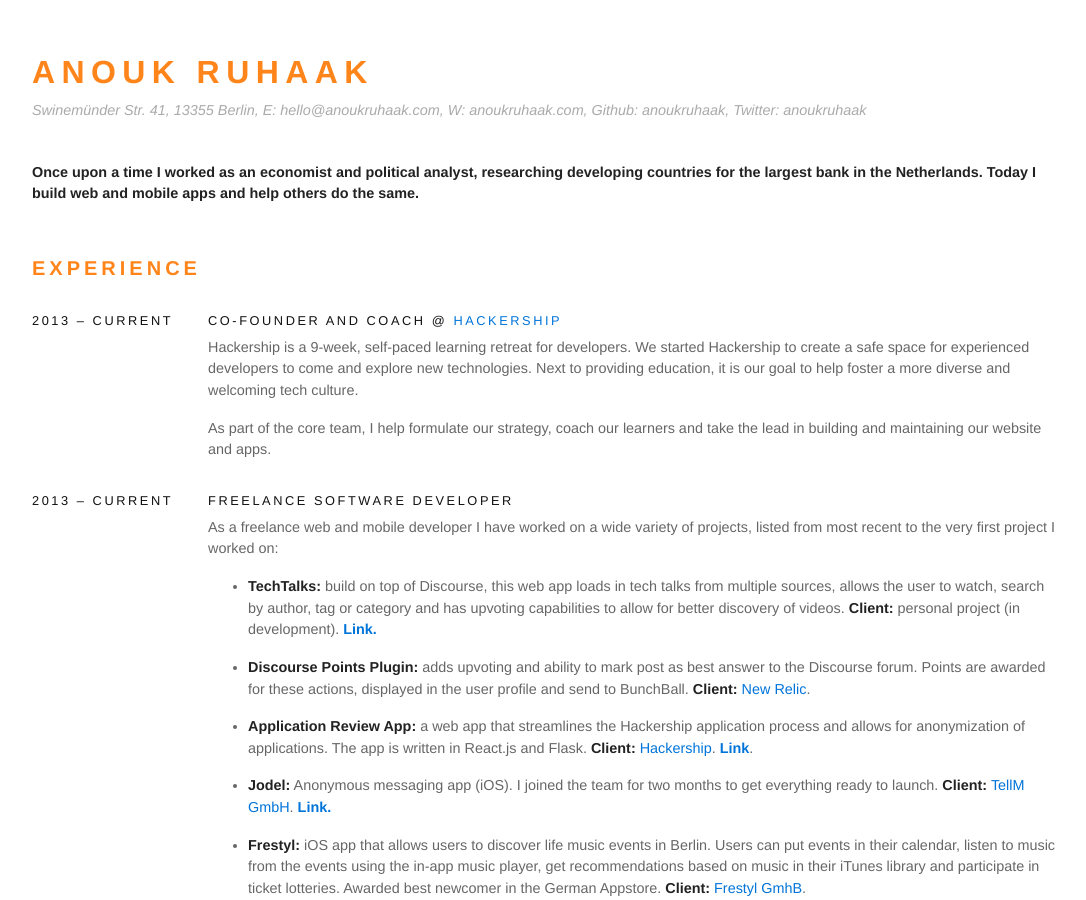
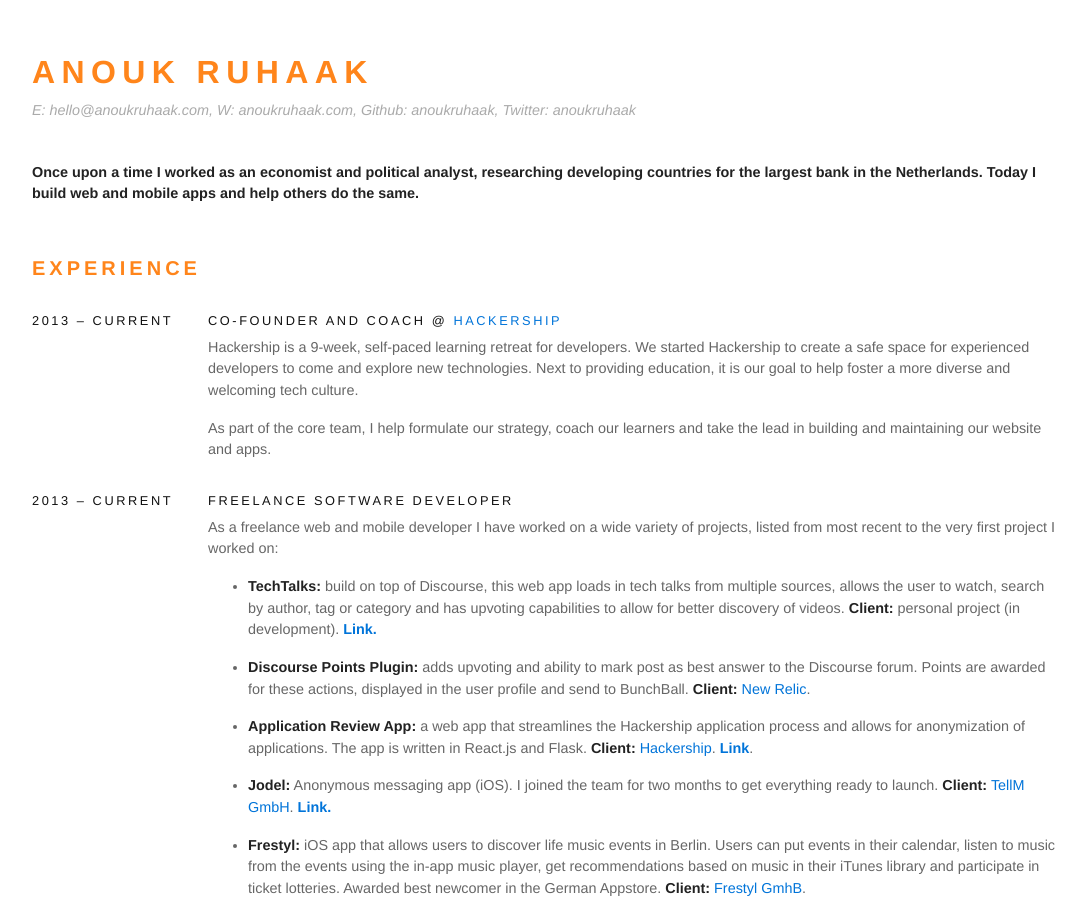
Before and after one commit to gnunicorn/anoukruhaak.github.io, a Jekyll site: the page built from resume-2015-MOZ/index.html, in a window 1280 px wide and 900 px high. Shown: the whole window, without its empty margins (96-1182 px from the left). Built offline with Jekyll 4.4.1, drawn with Linux system fonts in a browser that asks for light colours; nearby versions of some CDN libraries.

Commit message:
remove address

```diff
--- a/resume-2015-MOZ/index.html
+++ b/resume-2015-MOZ/index.html
@@ -7,7 +7,7 @@
   <div class="clearfix mxn2">
    <div class="sm-col sm-col-12 px2">
 	   <h1 class="responsive-h1 caps mb1 orange">Anouk Ruhaak</h1>
-	   <p class="gray"><em>Swinemünder Str. 41, 13355 Berlin, E: hello@anoukruhaak.com, W: anoukruhaak.com, Github: anoukruhaak, Twitter: anoukruhaak</em></p>
+	   <p class="gray"><em>E: hello@anoukruhaak.com, W: anoukruhaak.com, Github: anoukruhaak, Twitter: anoukruhaak</em></p>
 	   <br />
      <p><strong>Once upon a time I worked as an economist and political analyst, researching developing countries for the largest bank in the Netherlands. Today I build web and mobile apps and help others do the same. </strong></p>
    </div>
```
